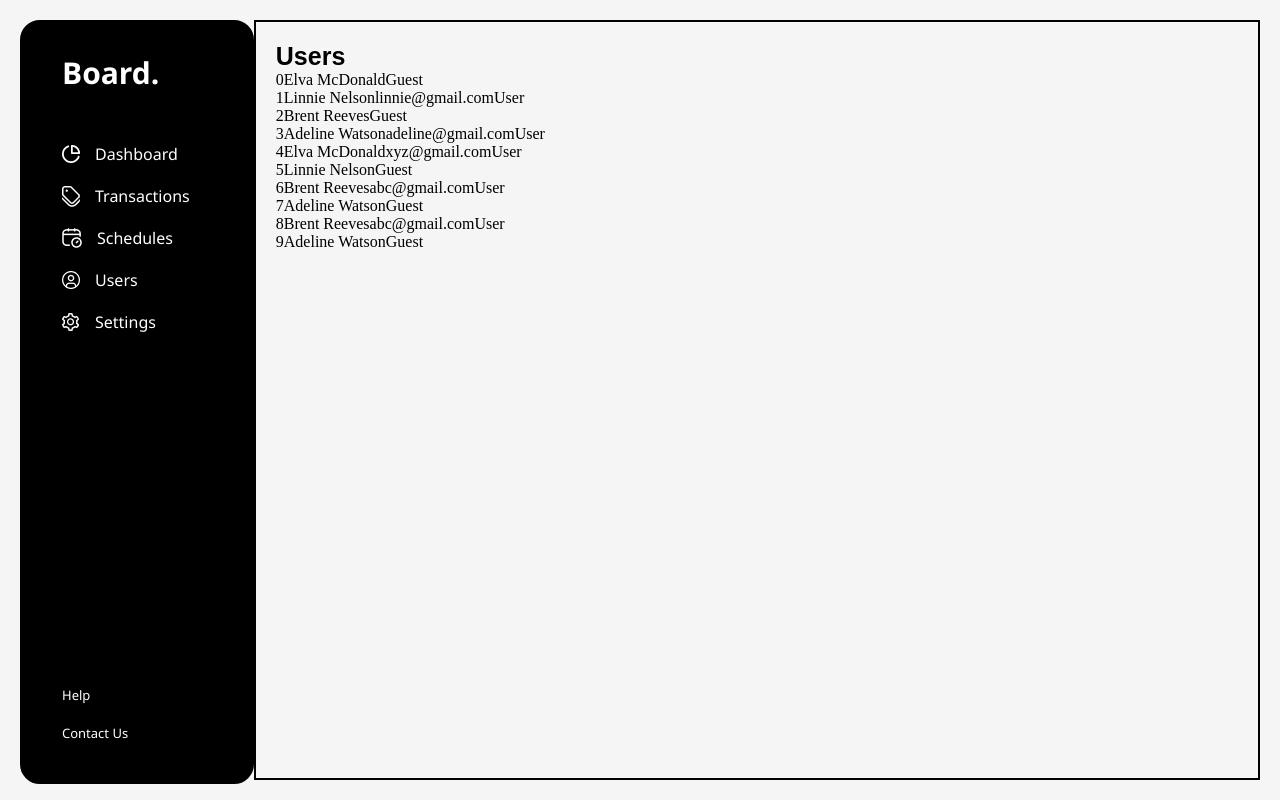
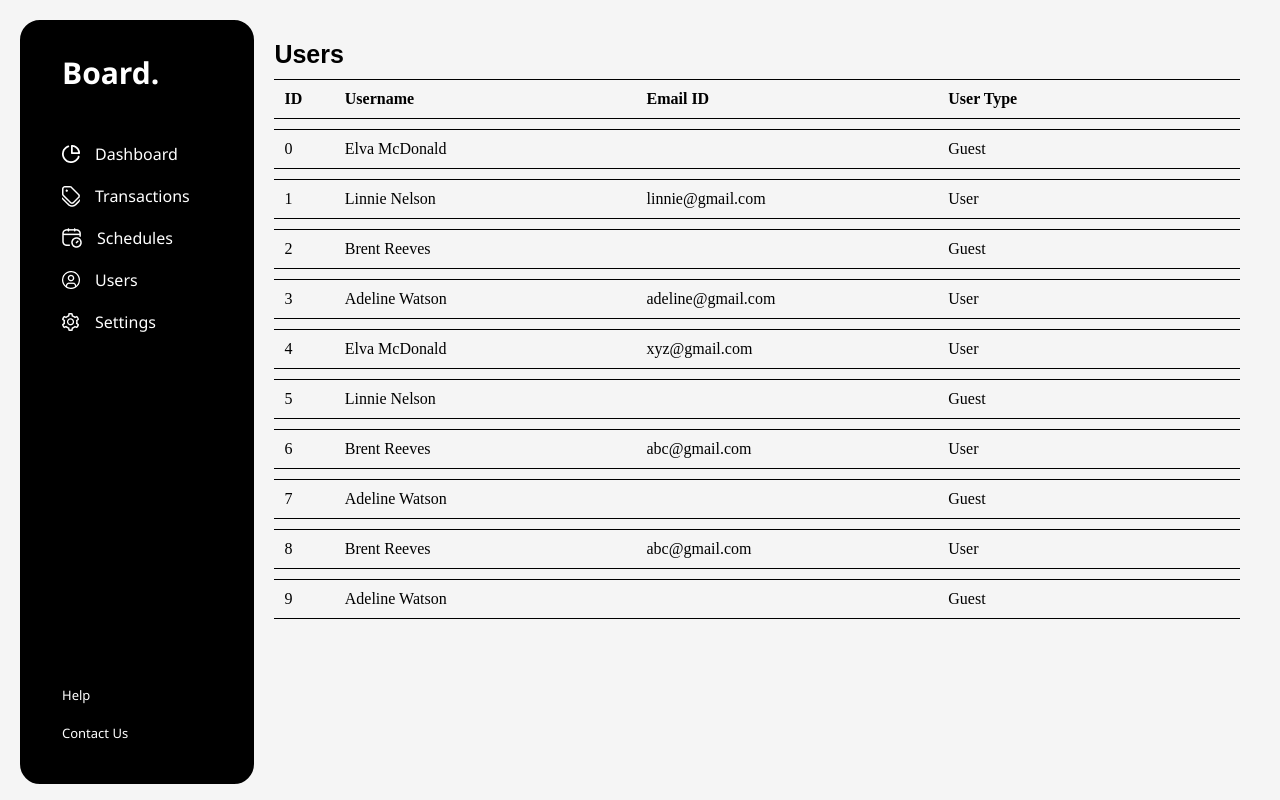
Before and after one commit to ankit-suman-07/Assignment-Dashboard, a React (Create React App) app: page /users in a window 1280 px wide. Built offline with nearby package versions, Linux system fonts and the light colour scheme.

Commit message:
Added table and table data of users

```diff
--- a/src/components/UserRow.jsx
+++ b/src/components/UserRow.jsx
@@ -1,21 +1,20 @@
-import React from 'react'
+import React from 'react';
+import "../css/UserRow.css";
 
 export const UserRow = ({id, user}) => {
   return (
     <div className='user-row-comp' >
-        <div className='user-row-div' >
-            <span>{id}</span>
+            <span className='user-id' >{id}</span>
 
-            <span>{user.username}</span>
-            <span>{user.email}</span>
+            <span className='user-name' >{user.username}</span>
+            <span className='user-email' >{user.email}</span>
             {
-          user.email === "" ? (
-            <span>Guest</span>
-          ) : (
-            <span>User</span>
-          )
-        }
-        </div>
+                user.email === "" ? (
+                    <span className='user-type' >Guest</span>
+                ) : (
+                    <span className='user-type' >User</span>
+                )
+            }
     </div>
   )
 }
--- /dev/null
+++ b/src/css/UserRow.css
@@ -0,0 +1,13 @@
+.user-row-comp {
+    border-top: 1px solid black;
+    border-bottom: 1px solid black;
+    margin-top: 10px;
+
+    display: grid;
+    grid-template-columns: 1fr 5fr 5fr 5fr;
+}
+
+.user-id, .user-name, .user-email, .user-type {
+    /* border: 1px solid black; */
+    padding: 10px;
+}
--- a/src/css/Users.css
+++ b/src/css/Users.css
@@ -9,11 +9,17 @@
 }
 
 .users-div {
-    border: 2px solid black;
+    /* border: 2px solid black; */
     width: 85%;
     padding: 20px;
 }
 
-table, tr, td {
-    border: 1px solid red;
+.bold {
+    font-weight: 600;
 }
+
+.user-table {
+    /* border: 2px solid black; */
+    /* margin-top: 20px; */
+    /* padding: 10px; */
+}
--- a/src/pages/Users.jsx
+++ b/src/pages/Users.jsx
@@ -15,6 +15,14 @@ export const Users = () => {
       <div className='top-bar-head' >
       Users
       </div>
+      <div className='user-row-comp' >
+            <span className='user-id bold' >ID</span>
+
+            <span className='user-name bold' >Username</span>
+            <span className='user-email bold' >Email ID</span>
+            <span className='user-type bold' >User Type</span>
+    </div>
+      <div className='user-table' >
       {
         UserDB.map((user, idx) => {
           return(
@@ -23,6 +31,8 @@ export const Users = () => {
         })
       }
       </div>
+
+      </div>
     </div>
   )
 }
```
